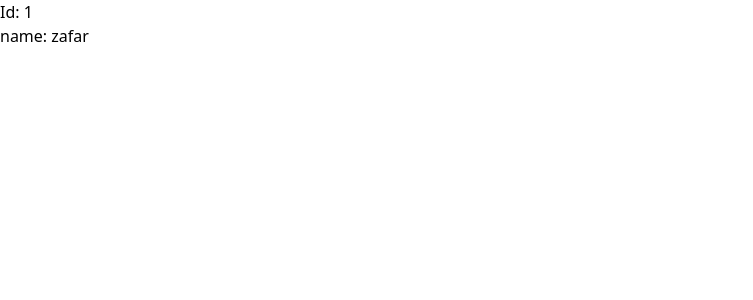
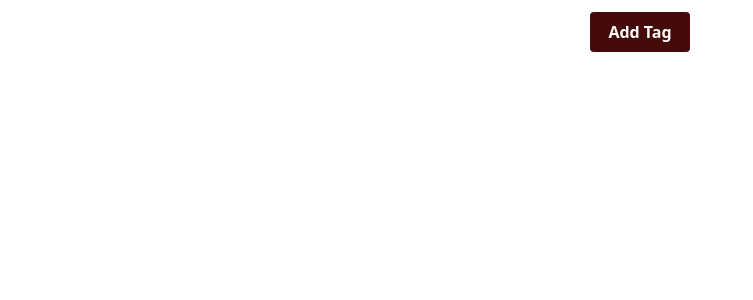
Before and after one commit to Foxlancerr/react-typescript-best-practices, a React (Vite) app: page / in a window 1280 px wide. Shown: the top 300 px of the page, without its empty margins (0-753 px from the left). Built offline with nearby package versions, Linux system fonts and the light colour scheme.

Commit message:
02-useState task 3 is completed

```diff
--- a/src/App.tsx
+++ b/src/App.tsx
@@ -1,6 +1,5 @@
 import React from "react";
-import Parent from "./Tasks/02-hooks/02-use-state-undefined-value.solution";
-
+import Parent from "./Tasks/02-hooks/03-usestate-excess-properties.solution";
 
 
 
--- /dev/null
+++ b/src/Tasks/02-hooks/03-usestate-excess-properties.problem.tsx
@@ -0,0 +1,51 @@
+import { useState } from "react";
+
+interface TagState {
+  tagSelected: number | null;
+  tags: { id: number; value: string }[];
+}
+
+export const Tags = () => {
+  const [state, setState] = useState<TagState>({
+    tags: [],
+    tagSelected: null,
+  });
+  return (
+    <div>
+      {state.tags.map((tag) => {
+        return (
+          <button
+            key={tag.id}
+            onClick={() => {
+              setState((currentState) => ({
+                ...currentState,
+                // @ts-expect-error
+                tagselected: tag.id,
+              }));
+            }}
+          >
+            {tag.value}
+          </button>
+        );
+      })}
+      <button
+        onClick={() => {
+          setState((currentState) => ({
+            ...currentState,
+            tags: [
+              ...currentState.tags,
+              {
+                id: new Date().getTime(),
+                value: "New",
+                // @ts-expect-error
+                otherValue: "something",
+              },
+            ],
+          }));
+        }}
+      >
+        Add Tag
+      </button>
+    </div>
+  );
+};
--- /dev/null
+++ b/src/Tasks/02-hooks/03-usestate-excess-properties.solution.tsx
@@ -0,0 +1,71 @@
+import { useState } from "react";
+
+interface TagState {
+  tagSelected: number | null;
+  tags: { id: number; value: string }[];
+}
+
+const Tags = () => {
+  const [state, setState] = useState<TagState>({
+    tags: [],
+    tagSelected: null,
+  });
+  return (
+    <div className="flex flex-col">
+      {state.tags.map((tag) => {
+        return (
+          <button
+            key={tag.id}
+            onClick={() => {
+              setState(
+                // here is the changes done. we can specify currentState to TagState
+                (currentState): TagState => ({
+                  ...currentState,
+                  tags: [
+                    ...currentState.tags,
+                    {
+                      id: new Date().getTime(),
+                      value: "New",
+                      // @ts-expect-error
+                      otherValue: "something",
+                    },
+                  ],
+                })
+              );
+            }}
+          >
+            {tag.value}
+          </button>
+        );
+      })}
+
+      <button
+        onClick={() => {
+          setState(
+            // here is the changes done. we can specify currentState to TagState
+            (currentState): TagState => ({
+              ...currentState,
+              tags: [
+                ...currentState.tags,
+                {
+                  id: new Date().getTime(),
+                  value: "New",
+                  // @ts-expect-error
+                  otherValue: "something",
+                },
+              ],
+            })
+          );
+        }}
+
+        className="px-3 py-2 font-bold rounded bg-red-950 text-white w-[100px] self-center mt-3"
+      >
+        Add Tag
+      </button>
+    </div>
+  );
+};
+
+export default function Parent() {
+  return <Tags></Tags>;
+}
```
